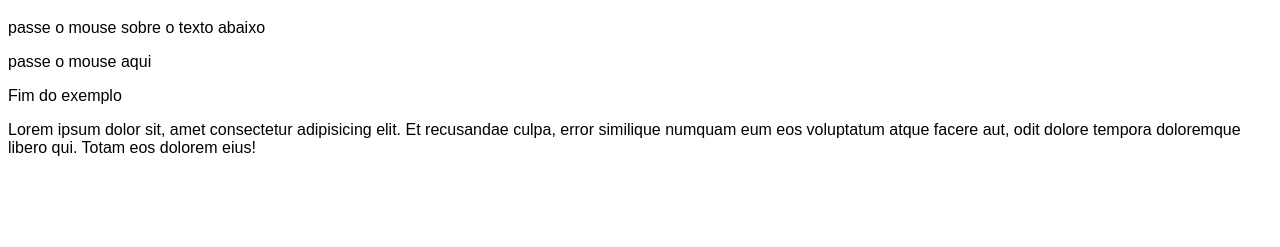
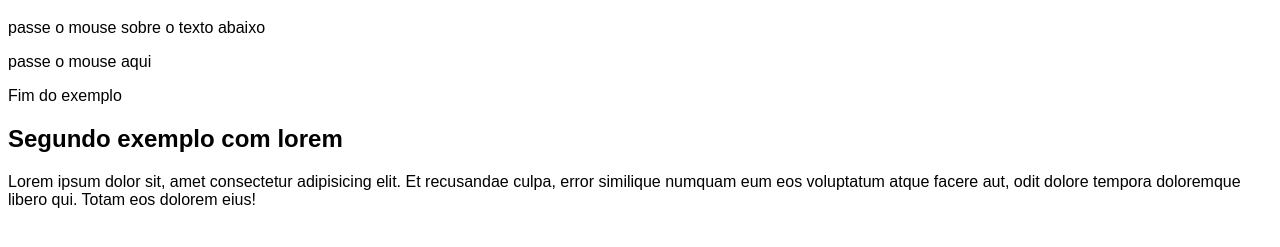
Before and after one commit to VictorHp21/Front_End-Praticas, a plain HTML site: page Front end Victor/Html -css/Modulo 2/ex020/hover.html in a window 1280 px wide. Shown: the part 61-308 px from the top of the page. Drawn offline with Linux system fonts and the light colour scheme.

Commit message:
segunda alteracao

```diff
--- a/Front end Victor/Html -css/Modulo 2/ex020/hover.html
+++ b/Front end Victor/Html -css/Modulo 2/ex020/hover.html
@@ -41,6 +41,8 @@
     </div>
     <p>Fim do exemplo</p>
 
+    <h2>Segundo exemplo com lorem</h2>
+
     <div id="q1">
         <p>Lorem ipsum dolor sit, amet consectetur adipisicing elit. Et recusandae culpa, error similique numquam eum eos voluptatum atque facere aut, odit dolore tempora doloremque libero qui. Totam eos dolorem eius!</p>
     </div>
```
